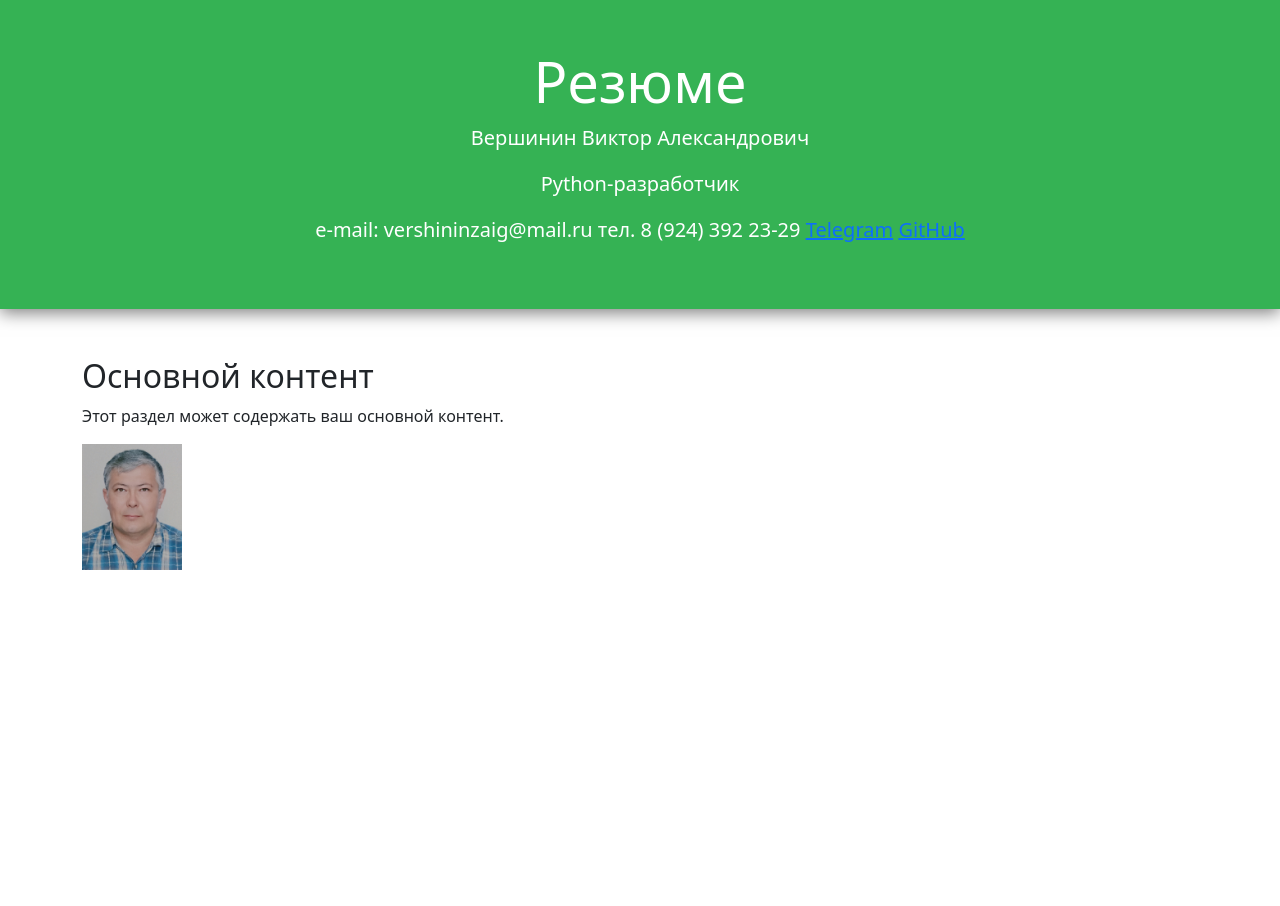
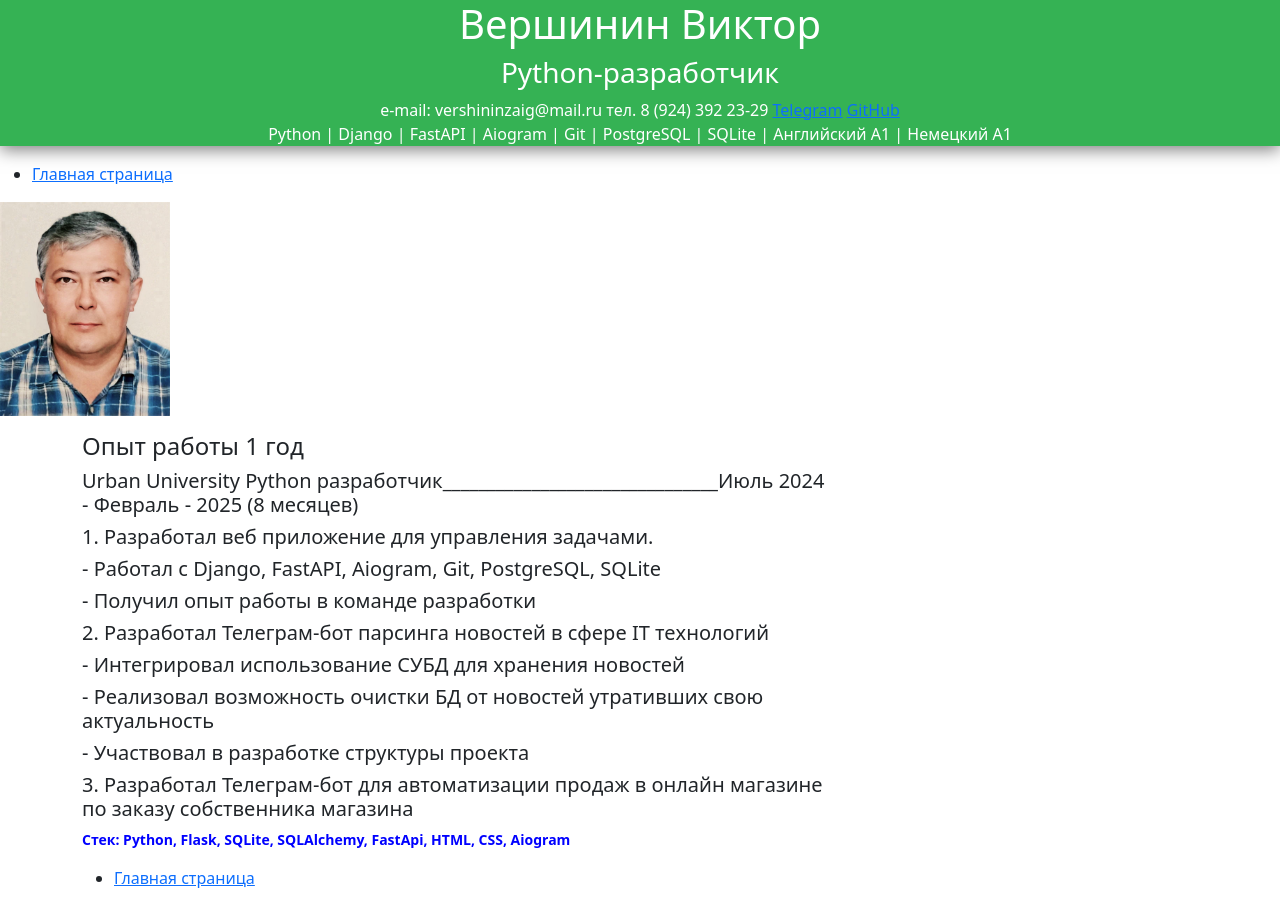
Before and after one commit to Enots21/Portfolio_Daniel_Viktor, a FastAPI app: page /viktor in a window 1280 px wide. Before the commit the page ends 570 px from the top, so only its background shows below. Run offline with FastAPI, Linux system fonts and the light colour scheme.

Commit message:
добавил контент оформил главную страницу

```diff
--- a/app/templates/Viktor.html
+++ b/app/templates/Viktor.html
@@ -22,25 +22,45 @@
 <body>
 
 <!-- Шапка -->
-<header class="custom-green-bg text-white text-center py-5">
-    <div class="container">
-        <h2 class="display-4">Резюме</h2>
-        <p class="lead">Вершинин Виктор Александрович</p>
-        <p class="lead">Python-разработчик</p>
-        <p class="lead">e-mail: vershininzaig@mail.ru   тел. 8 (924) 392 23-29
-            <a href="https://t.me/Viktor_Versh">Telegram</a>   <a href="https://github.com/ViktorVersh">GitHub</a></p>
+<header class="custom-green-bg text-white text-center">
+        <h1>Вершинин Виктор</h1>
+        <h3>Python-разработчик</h3>
+        e-mail: vershininzaig@mail.ru   тел. 8 (924) 392 23-29
+            <a href="https://t.me/Viktor_Versh">Telegram</a>   <a href="https://github.com/ViktorVersh">GitHub</a>
+        <p> Python | Django | FastAPI | Aiogram | Git | PostgreSQL | SQLite | Английский A1 | Немецкий А1 </p>
+</header>
+<ul>
+    <li><a href="/">Главная страница</a></li>
+</ul>
+    <!-- Вставка фотографии -->
+<p>
+</p>
+<!-main class="container my-3">
+    <div class="col-md-4">
+        <img src="{{ image_url }}" alt="Фотография Виктора" width="170">
     </div>
-</header>
+<!-/main>
 
 <!-- Основное содержимое -->
-<main class="container my-5">
-    <h2>Основной контент</h2>
-    <p>Этот раздел может содержать ваш основной контент. </p>
+<main class="container my-3" >
+  <div class="col-md-8">
+    <h4>Опыт работы 1 год</h4>
+    <h5>Urban University Python разработчик_______________________________Июль 2024 - Февраль - 2025 (8 месяцев)</h5>
+    <h5>1. Разработал веб приложение для управления задачами. </h5>
+    <h5> - Работал с Django, FastAPI, Aiogram, Git, PostgreSQL, SQLite</h5>
+    <h5> - Получил опыт работы в команде разработки</h5>
+    <h5>2. Разработал Телеграм-бот парсинга новостей в сфере IT технологий</h5>
+    <h5> - Интегрировал использование СУБД для хранения новостей </h5>
+    <h5> - Реализовал возможность очистки БД от новостей утративших свою актуальность</h5>
+    <h5> - Участвовал в разработке  структуры проекта</h5>
+    <h5>3. Разработал Телеграм-бот для автоматизации продаж в онлайн магазине по заказу собственника магазина</h5>
+    <p style="color: blue; font-size: 14px; font-weight: bold;"> Стек: Python, Flask, SQLite, SQLAlchemy, FastApi, HTML, CSS, Aiogram </p>
+<ul>
+    <li><a href="/">Главная страница</a></li>
+</ul>
+  </div>
 
-    <!-- Вставка фотографии -->
-    <img src="{{ image_url}}" alt="Фотография Виктора" width="100">
 </main>
-
 <!-- Подключаем Bootstrap JS (необязательно, если не используете JS-компоненты) -->
 <script src="https://cdn.jsdelivr.net/npm/bootstrap@5.3.0/dist/js/bootstrap.bundle.min.js"></script>
 </body>
```
Also changed, not shown: app/templates/index.html (+12 -10 lines), app/static/file/img/Viktor.jpg.
